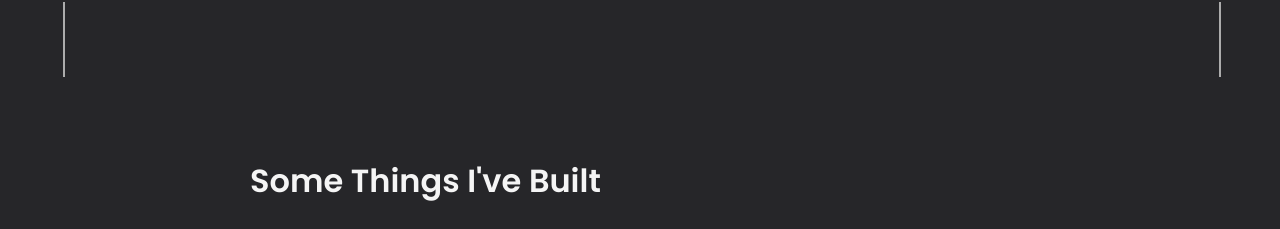
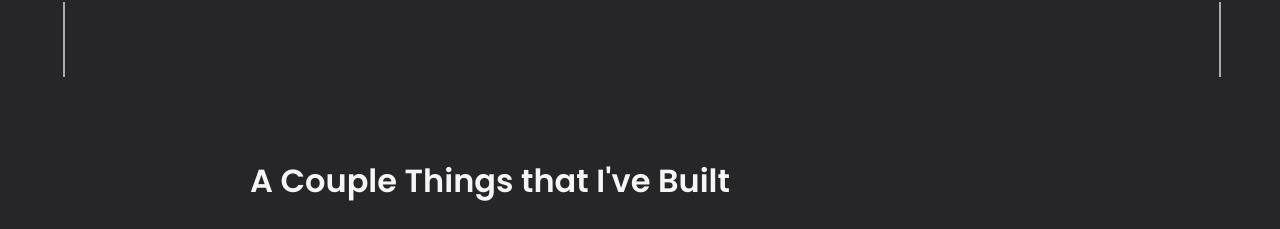
Before and after one commit to joshuarichards001/Personal-Website, a plain HTML site: page index.html in a window 1280 px wide. Shown: the part 723-952 px from the top of the page. Drawn offline with Linux system fonts and the light colour scheme.

```diff
--- a/index.html
+++ b/index.html
@@ -58,7 +58,7 @@
 
     <!-- START WORKS -->
     <div class="wrapper" id="works">
-        <h1  data-aos="fade-up">Some Things I've Built</h1>
+        <h1  data-aos="fade-up">A Couple Things that I've Built</h1>
 
         <div class="grid-content" data-aos="fade-right">
             <a target="_blank" href="https://github.com/joshuarichards001" class="project-1 right"></a>
```
